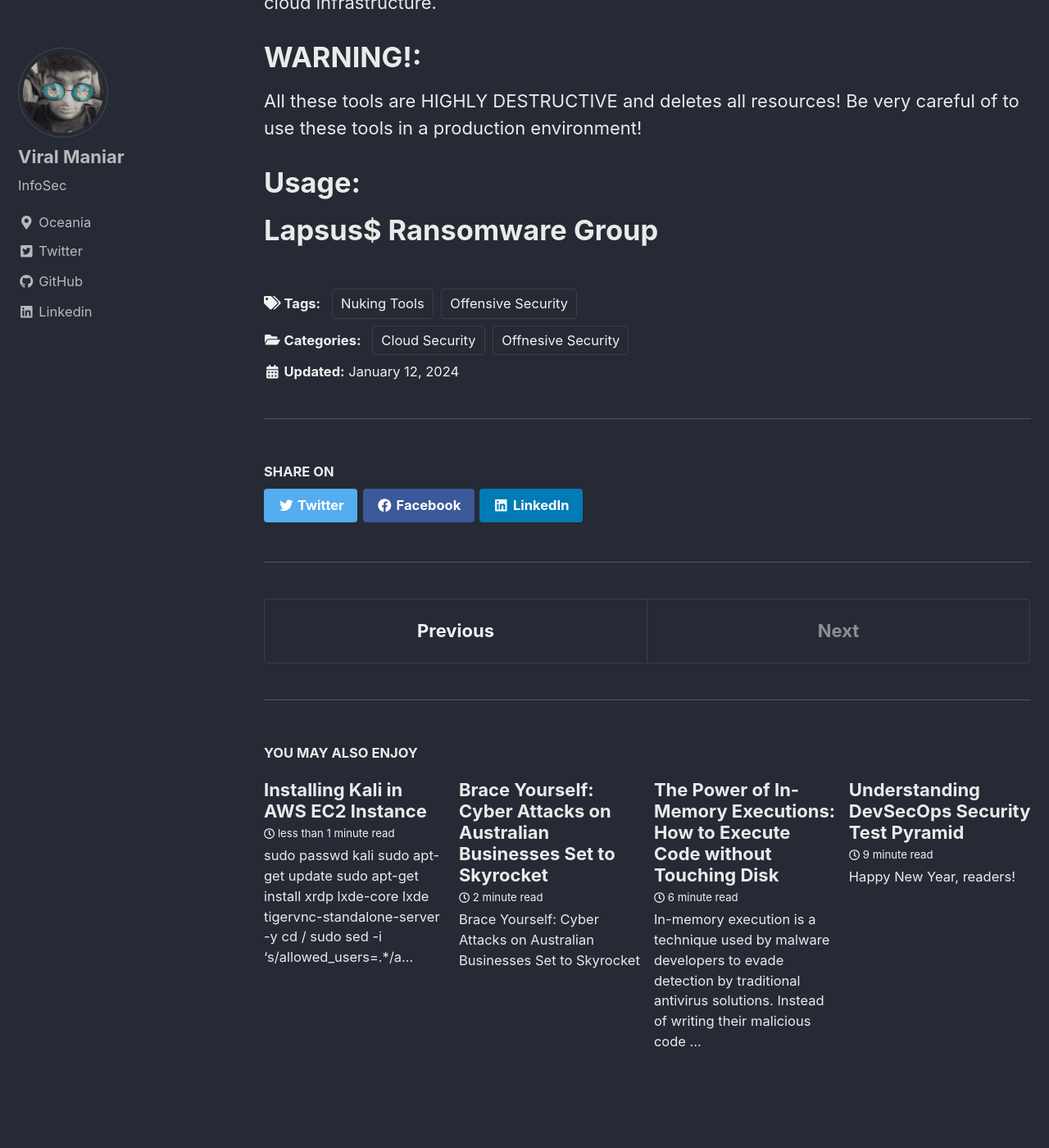
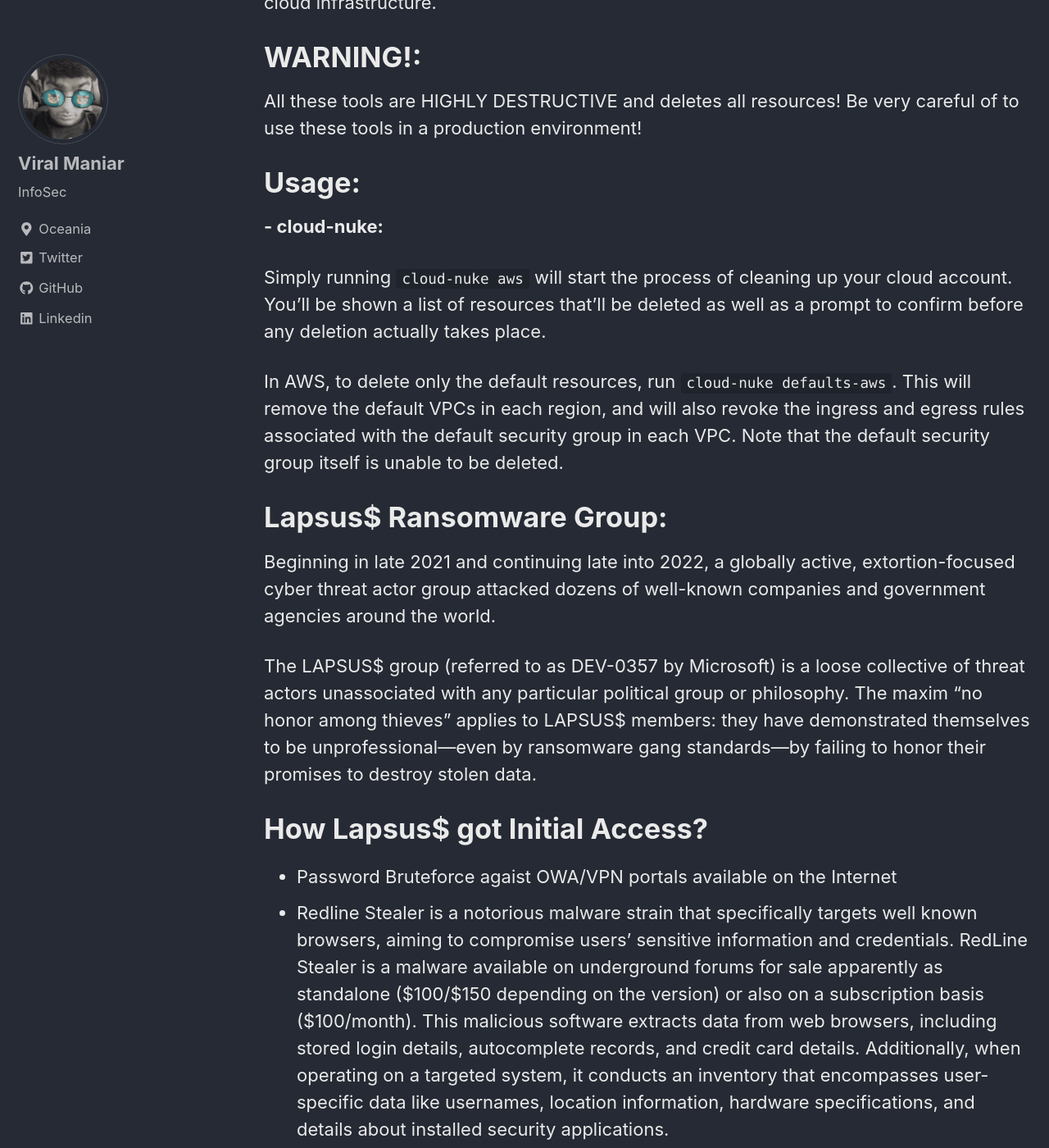
Before and after one commit to Viralmaniar/viralmaniar.github.io, a Jekyll site: the page built from _posts/2024-01-13-Destroying Cloud Infrastructure with Nuking Tools.md, in a window 1280 px wide and 1400 px high, scrolled down 1164 px. Shown: the whole window at 82% size. Built offline with Jekyll 4.4.1, drawn with Linux system fonts in a browser that asks for light colours; cached includes are drawn as plain includes; nearby versions of some CDN libraries; some of the changed text lies outside the part shown.

Commit message:
Update 2024-01-13-Destroying Cloud Infrastructure with Nuking Tools.md

```diff
--- a/_posts/2024-01-13-Destroying Cloud Infrastructure with Nuking Tools.md
+++ b/_posts/2024-01-13-Destroying Cloud Infrastructure with Nuking Tools.md
@@ -39,5 +39,20 @@ All these tools are HIGHLY DESTRUCTIVE and deletes all resources! Be very carefu
 
 # Usage:
 
+**- cloud-nuke:**
 
-# Lapsus$ Ransomware Group
+Simply running `cloud-nuke aws` will start the process of cleaning up your cloud account. You'll be shown a list of resources that'll be deleted as well as a prompt to confirm before any deletion actually takes place.
+
+In AWS, to delete only the default resources, run `cloud-nuke defaults-aws`. This will remove the default VPCs in each region, and will also revoke the ingress and egress rules associated with the default security group in each VPC. Note that the default security group itself is unable to be deleted.
+
+
+
+# Lapsus$ Ransomware Group:
+Beginning in late 2021 and continuing late into 2022, a globally active, extortion-focused cyber threat actor group attacked dozens of well-known companies and government agencies around the world.
+
+The LAPSUS$ group (referred to as DEV-0357 by Microsoft) is a loose collective of threat actors unassociated with any particular political group or philosophy. The maxim “no honor among thieves” applies to LAPSUS$ members: they have demonstrated themselves to be unprofessional—even by ransomware gang standards—by failing to honor their promises to destroy stolen data.
+
+# How Lapsus$ got Initial Access?
+
+- Password Bruteforce agaist OWA/VPN portals available on the Internet
+- Redline Stealer is a notorious malware strain that specifically targets well known browsers, aiming to compromise users' sensitive information and credentials. RedLine Stealer is a malware available on underground forums for sale apparently as standalone ($100/$150 depending on the version) or also on a subscription basis ($100/month). This malicious software extracts data from web browsers, including stored login details, autocomplete records, and credit card details. Additionally, when operating on a targeted system, it conducts an inventory that encompasses user-specific data like usernames, location information, hardware specifications, and details about installed security applications.
```
